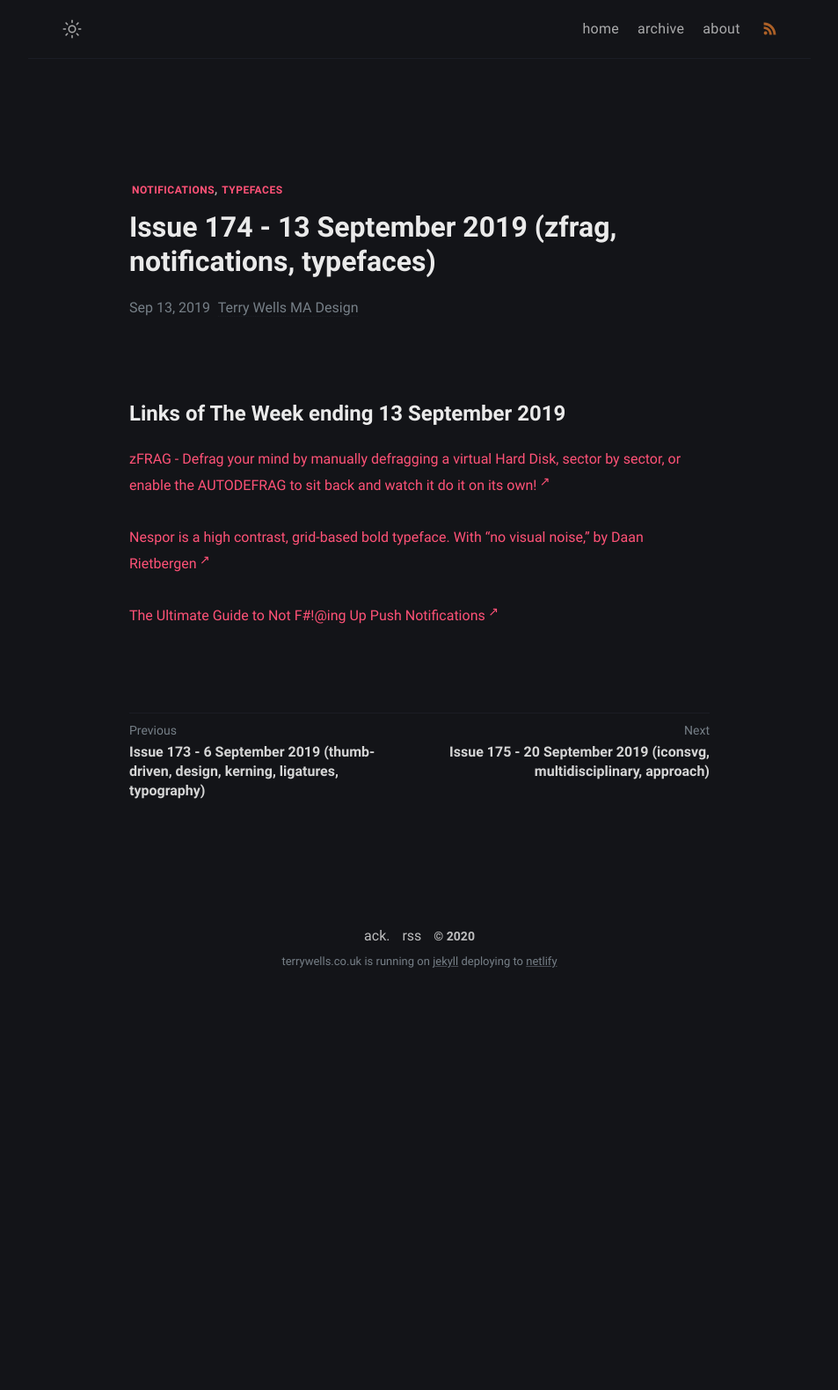
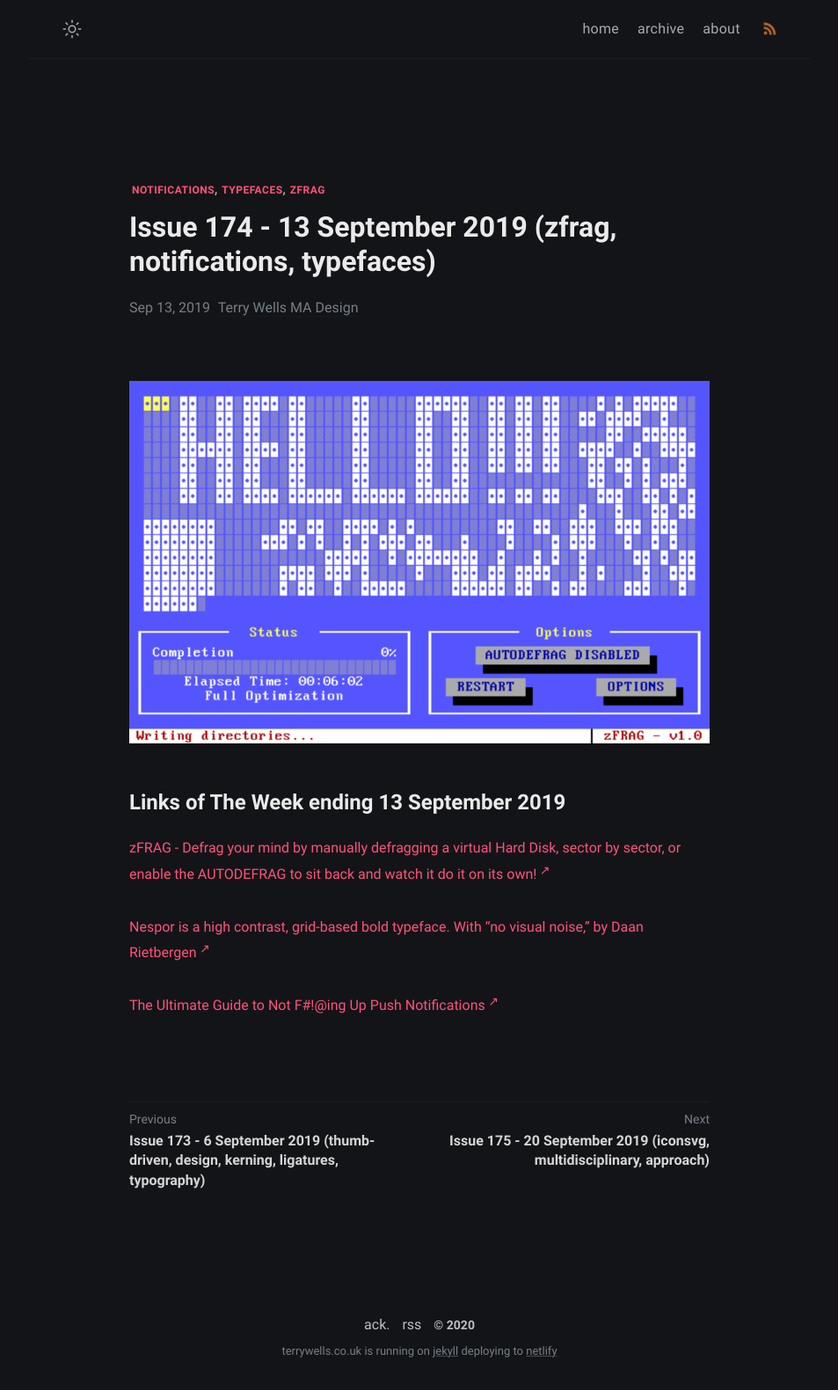
Before and after one commit to wristtattoo/jekyll-klise, a Jekyll site: the page built from _posts/2020-11-03-issue-174-13-september-2019-zfrag-notifications-typefaces.md, in a window 1280 px wide. Shown: the whole page at 88% size, without its empty margins (163-1116 px from the left). Built offline with Jekyll 4.4.1, drawn with Linux system fonts in a browser that asks for light colours; a script that is not in the unit is left out; before the commit the page ends 1137 px from its top, so only the background shows below that.

Commit message:
Update Links of The Week “2020-11-03-issue-174-13-september-2019-zfrag-notifications-typefaces”

```diff
--- a/_posts/2020-11-03-issue-174-13-september-2019-zfrag-notifications-typefaces.md
+++ b/_posts/2020-11-03-issue-174-13-september-2019-zfrag-notifications-typefaces.md
@@ -1,9 +1,11 @@
 ---
 layout: post
 title: Issue 174 - 13 September 2019 (zfrag, notifications, typefaces)
-tags: notifications typefaces
+tags: notifications typefaces zFRAG
 date: 2019-09-13T15:45:19.220Z
 ---
+![zFRAG](/assets/uploads/issue-174.png "zFRAG")
+
 # Links of The Week ending 13 September 2019
 
 <a href="https://losttraindude.itch.io/zfrag" title="zFRAG" alt="zFRAG" target="_blank">zFRAG - Defrag your mind by manually defragging a virtual Hard Disk, sector by sector, or enable the AUTODEFRAG to sit back and watch it do it on its own!</a>
```
Also changed, not shown: assets/uploads/issue-174.png (added).
